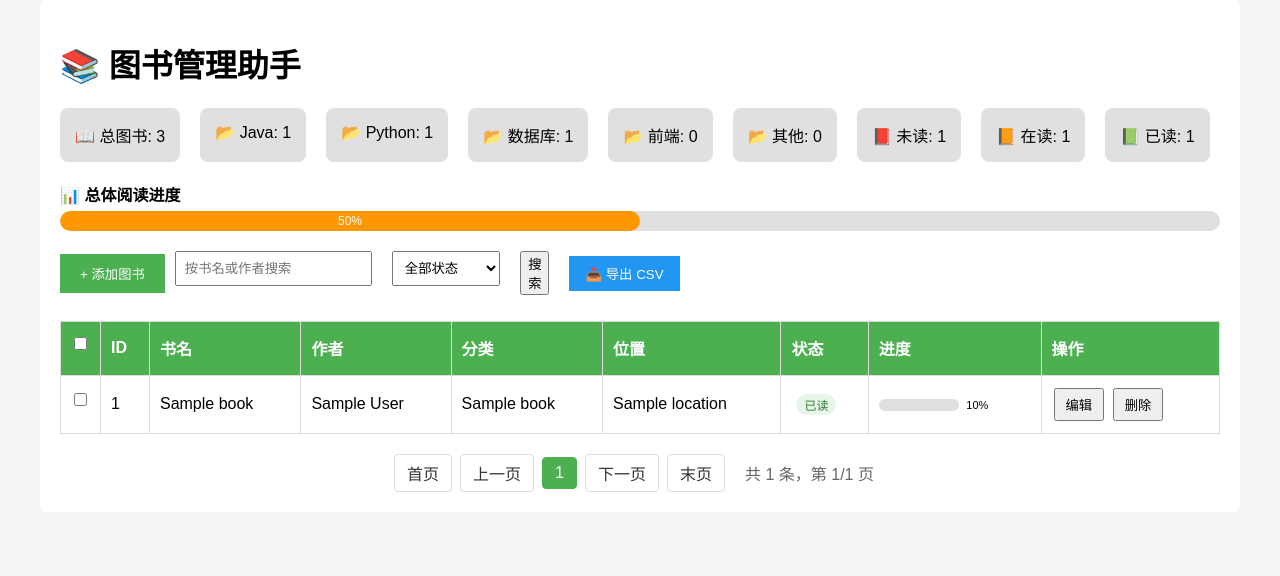
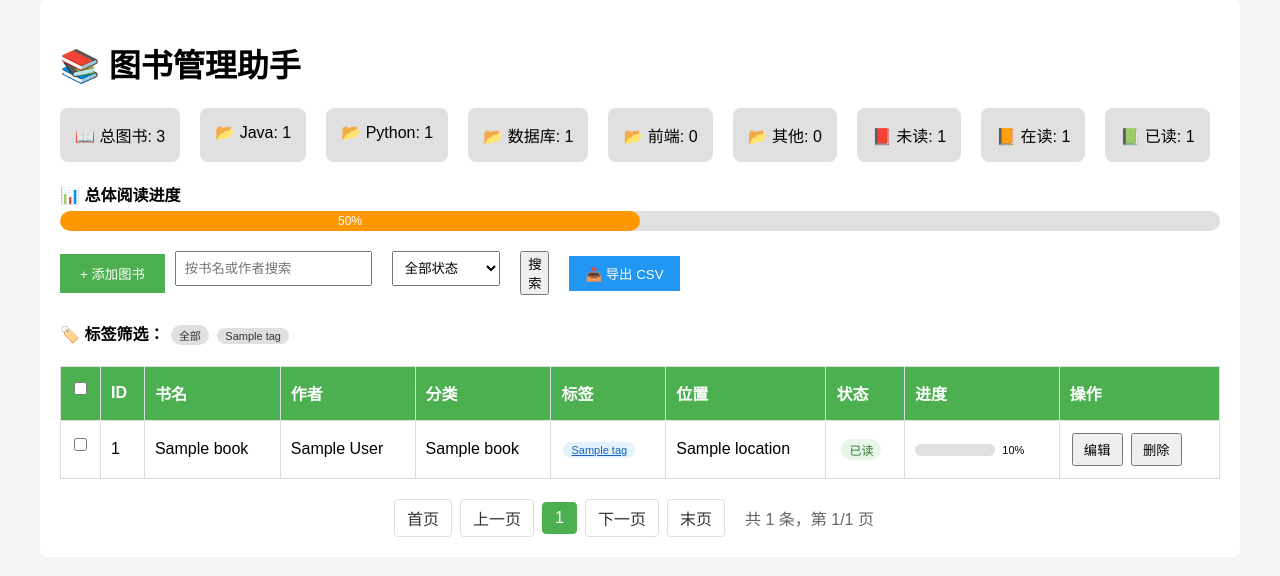
Before and after one commit to immortal-water/iw_book_manager, a Flask app: template src/templates/index.html in a window 1280 px wide. Shown: the part 21-597 px from the top of the page. Run offline with Flask 3, Linux system fonts and the light colour scheme; data comes from the database, SQL or seed files in the repository; both versions use the stored data as it was after the commit; the template is opened without the code that fills it: most values are stand-ins (such as "Sample title", 1, 10 or a date in 2020).

Commit message:
feat: 完成 F-14

```diff
--- a/main.py
+++ b/main.py
@@ -35,11 +35,22 @@ if not os.path.exists(DB_PATH):
     print("首次运行，正在初始化数据库...")
     init_db()
 
+def get_book_tags(conn, book_id):
+    """获取指定图书的标签列表"""
+    tags = conn.execute(
+        "SELECT tag.id, tag.name FROM tag "
+        "INNER JOIN book_tag ON tag.id = book_tag.tag_id "
+        "WHERE book_tag.book_id = ?",
+        (book_id,)
+    ).fetchall()
+    return [dict(tag) for tag in tags]
+
 # 首页
 @app.route('/')
 def index():
     search = request.args.get('search', '')
     status_filter = request.args.get('status', '')
+    tag_filter = request.args.get('tag', '')
     page = request.args.get('page', 1, type=int)
     if page < 1:
         page = 1
@@ -58,16 +69,19 @@ def index():
         conditions.append("book.status = ?")
         params.append(status_filter)
 
+    if tag_filter:
+        conditions.append("book.id IN (SELECT book_id FROM book_tag WHERE tag_id = ?)")
+        params.append(tag_filter)
+
     where_clause = ""
     if conditions:
         where_clause = "WHERE " + " AND ".join(conditions)
 
     # 查询总记录数
-    count_sql = f"SELECT COUNT(*) as total FROM book LEFT JOIN category ON book.category_id = category.id {where_clause}"
+    count_sql = f"SELECT COUNT(DISTINCT book.id) as total FROM book LEFT JOIN category ON book.category_id = category.id {where_clause}"
     total_count = conn.execute(count_sql, params).fetchone()['total']
     total_pages = max(1, math.ceil(total_count / PER_PAGE))
 
-    # 修正页码
     if page > total_pages:
         page = total_pages
 
@@ -75,7 +89,7 @@ def index():
 
     # 分页查询
     books = conn.execute(
-        f"SELECT book.*, category.name as category_name FROM book "
+        f"SELECT DISTINCT book.*, category.name as category_name FROM book "
         f"LEFT JOIN category ON book.category_id = category.id "
         f"{where_clause} "
         f"ORDER BY book.id DESC "
@@ -83,7 +97,7 @@ def index():
         params + [PER_PAGE, offset]
     ).fetchall()
 
-    # 计算每本图书的阅读进度百分比
+    # 计算每本图书的阅读进度和关联标签
     books_with_progress = []
     for book in books:
         book_dict = dict(book)
@@ -94,9 +108,10 @@ def index():
         else:
             progress = 0
         book_dict['progress'] = progress
+        book_dict['tags'] = get_book_tags(conn, book['id'])
         books_with_progress.append(book_dict)
 
-    # 计算总体阅读进度（基于全部数据）
+    # 总体阅读进度
     total_books_all = conn.execute("SELECT COUNT(*) as count FROM book").fetchone()['count']
     if total_books_all > 0:
         status_progress = {'未读': 0, '在读': 50, '已读': 100}
@@ -106,13 +121,16 @@ def index():
         overall_progress = 0
 
     categories = conn.execute("SELECT * FROM category").fetchall()
+    all_tags = conn.execute("SELECT * FROM tag ORDER BY id").fetchall()
     conn.close()
 
     return render_template('index.html',
                            books=books_with_progress,
                            categories=categories,
+                           all_tags=all_tags,
                            search=search,
                            status_filter=status_filter,
+                           tag_filter=tag_filter,
                            overall_progress=overall_progress,
                            page=page,
                            total_pages=total_pages,
@@ -127,13 +145,29 @@ def add_book():
     category_id = request.form.get('category_id')
     location = request.form.get('location', '')
     status = request.form.get('status', '未读')
+    tags = request.form.get('tags', '')
 
     conn = get_db()
-    conn.execute(
+    cursor = conn.execute(
         "INSERT INTO book (title, author, isbn, category_id, location, status) "
         "VALUES (?, ?, ?, ?, ?, ?)",
         (title, author, isbn, category_id, location, status)
     )
+    book_id = cursor.lastrowid
+
+    # 处理标签
+    if tags:
+        tag_names = [t.strip() for t in tags.split(',') if t.strip()]
+        for tag_name in tag_names:
+            # 查找或创建标签
+            tag = conn.execute("SELECT id FROM tag WHERE name = ?", (tag_name,)).fetchone()
+            if not tag:
+                cursor = conn.execute("INSERT INTO tag (name) VALUES (?)", (tag_name,))
+                tag_id = cursor.lastrowid
+            else:
+                tag_id = tag['id']
+            conn.execute("INSERT OR IGNORE INTO book_tag (book_id, tag_id) VALUES (?, ?)", (book_id, tag_id))
+
     conn.commit()
     conn.close()
 
@@ -168,8 +202,13 @@ def batch_delete_books():
 def get_book(book_id):
     conn = get_db()
     book = conn.execute("SELECT * FROM book WHERE id = ?", (book_id,)).fetchone()
+    if not book:
+        conn.close()
+        return jsonify({})
+    book_dict = dict(book)
+    book_dict['tags'] = get_book_tags(conn, book_id)
     conn.close()
-    return jsonify(dict(book))
+    return jsonify(book_dict)
 
 # 更新图书
 @app.route('/book/update/<int:book_id>', methods=['POST'])
@@ -180,6 +219,7 @@ def update_book(book_id):
     category_id = request.form.get('category_id')
     location = request.form.get('location', '')
     status = request.form.get('status', '未读')
+    tags = request.form.get('tags', '')
 
     conn = get_db()
     conn.execute(
@@ -187,6 +227,20 @@ def update_book(book_id):
         "WHERE id=?",
         (title, author, isbn, category_id, location, status, book_id)
     )
+
+    # 更新标签：先删除旧关联，再插入新关联
+    conn.execute("DELETE FROM book_tag WHERE book_id = ?", (book_id,))
+    if tags:
+        tag_names = [t.strip() for t in tags.split(',') if t.strip()]
+        for tag_name in tag_names:
+            tag = conn.execute("SELECT id FROM tag WHERE name = ?", (tag_name,)).fetchone()
+            if not tag:
+                cursor = conn.execute("INSERT INTO tag (name) VALUES (?)", (tag_name,))
+                tag_id = cursor.lastrowid
+            else:
+                tag_id = tag['id']
+            conn.execute("INSERT OR IGNORE INTO book_tag (book_id, tag_id) VALUES (?, ?)", (book_id, tag_id))
+
     conn.commit()
     conn.close()
     return jsonify({"success": True})
--- a/src/templates/index.html
+++ b/src/templates/index.html
@@ -39,13 +39,19 @@
         .status-reading { background: #fff3e0; color: #e65100; }
         .status-done { background: #e8f5e9; color: #2e7d32; }
 
-        /* 分页样式 */
         .pagination { display: flex; justify-content: center; align-items: center; gap: 8px; margin-top: 20px; }
         .page-btn { padding: 6px 12px; border: 1px solid #ddd; background: white; cursor: pointer; border-radius: 4px; text-decoration: none; color: #333; }
         .page-btn:hover { background: #e0e0e0; }
         .page-btn.active { background: #4CAF50; color: white; border-color: #4CAF50; }
         .page-btn:disabled { color: #ccc; cursor: not-allowed; }
         .page-info { padding: 6px 12px; color: #666; }
+
+        /* 标签样式 */
+        .tag { display: inline-block; padding: 2px 8px; margin: 1px 2px; border-radius: 10px; font-size: 11px; background: #e3f2fd; color: #1565c0; }
+        .tag-filter { display: inline-block; padding: 2px 8px; margin: 1px 2px; border-radius: 10px; font-size: 11px; background: #e0e0e0; color: #333; cursor: pointer; text-decoration: none; }
+        .tag-filter:hover { background: #bdbdbd; }
+        .tag-filter.active { background: #1565c0; color: white; }
+        .tag-hint { font-size: 11px; color: #999; margin-top: 2px; }
     </style>
 </head>
 <body>
@@ -72,6 +78,7 @@
                 <option value="在读" {% if status_filter == '在读' %}selected{% endif %}>在读</option>
                 <option value="已读" {% if status_filter == '已读' %}selected{% endif %}>已读</option>
             </select>
+            <input type="hidden" name="tag" value="{{ tag_filter }}">
             <button type="submit">搜索</button>
         </form>
 
@@ -79,11 +86,22 @@
         <button class="batch-delete-btn" id="batchDeleteBtn" onclick="batchDelete()">🗑 批量删除</button>
     </div>
 
+    <!-- 标签筛选栏 -->
+    {% if all_tags %}
+    <div style="margin-bottom: 15px;">
+        <span style="font-weight: bold;">🏷️ 标签筛选：</span>
+        <a class="tag-filter {% if not tag_filter %}active{% endif %}" href="?search={{ search }}&status={{ status_filter }}">全部</a>
+        {% for tag in all_tags %}
+        <a class="tag-filter {% if tag_filter == tag.id|string %}active{% endif %}" href="?search={{ search }}&status={{ status_filter }}&tag={{ tag.id }}">{{ tag.name }}</a>
+        {% endfor %}
+    </div>
+    {% endif %}
+
     <table>
         <thead>
             <tr>
                 <th class="select-all-cell"><input type="checkbox" id="selectAll" onclick="toggleSelectAll()"></th>
-                <th>ID</th><th>书名</th><th>作者</th><th>分类</th><th>位置</th><th>状态</th><th>进度</th><th>操作</th>
+                <th>ID</th><th>书名</th><th>作者</th><th>分类</th><th>标签</th><th>位置</th><th>状态</th><th>进度</th><th>操作</th>
             </tr>
         </thead>
         <tbody>
@@ -94,6 +112,15 @@
                 <td>{{ book.title }}</td>
                 <td>{{ book.author }}</td>
                 <td>{{ book.category_name or '无' }}</td>
+                <td>
+                    {% if book.tags %}
+                    {% for tag in book.tags %}
+                    <a class="tag" href="?tag={{ tag.id }}&search={{ search }}&status={{ status_filter }}">{{ tag.name }}</a>
+                    {% endfor %}
+                    {% else %}
+                    <span style="color: #ccc;">-</span>
+                    {% endif %}
+                </td>
                 <td>{{ book.location or '-' }}</td>
                 <td>
                     {% if book.status == '未读' %}
@@ -123,16 +150,15 @@
             </tr>
             {% endfor %}
             {% if not books %}
-            <tr><td colspan="8" style="text-align: center; color: #999;">暂无图书数据</td></tr>
+            <tr><td colspan="9" style="text-align: center; color: #999;">暂无图书数据</td></tr>
             {% endif %}
         </tbody>
     </table>
 
-    <!-- 分页导航 -->
     <div class="pagination">
         {% if page > 1 %}
-        <a class="page-btn" href="?page=1&search={{ search }}&status={{ status_filter }}">首页</a>
-        <a class="page-btn" href="?page={{ page - 1 }}&search={{ search }}&status={{ status_filter }}">上一页</a>
+        <a class="page-btn" href="?page=1&search={{ search }}&status={{ status_filter }}&tag={{ tag_filter }}">首页</a>
+        <a class="page-btn" href="?page={{ page - 1 }}&search={{ search }}&status={{ status_filter }}&tag={{ tag_filter }}">上一页</a>
         {% else %}
         <span class="page-btn" disabled>首页</span>
         <span class="page-btn" disabled>上一页</span>
@@ -142,15 +168,15 @@
             {% if p == page %}
             <span class="page-btn active">{{ p }}</span>
             {% elif p <= 3 or p > total_pages - 3 or (p >= page - 1 and p <= page + 1) %}
-            <a class="page-btn" href="?page={{ p }}&search={{ search }}&status={{ status_filter }}">{{ p }}</a>
+            <a class="page-btn" href="?page={{ p }}&search={{ search }}&status={{ status_filter }}&tag={{ tag_filter }}">{{ p }}</a>
             {% elif p == 4 or p == total_pages - 3 %}
             <span class="page-info">...</span>
             {% endif %}
         {% endfor %}
 
         {% if page < total_pages %}
-        <a class="page-btn" href="?page={{ page + 1 }}&search={{ search }}&status={{ status_filter }}">下一页</a>
-        <a class="page-btn" href="?page={{ total_pages }}&search={{ search }}&status={{ status_filter }}">末页</a>
+        <a class="page-btn" href="?page={{ page + 1 }}&search={{ search }}&status={{ status_filter }}&tag={{ tag_filter }}">下一页</a>
+        <a class="page-btn" href="?page={{ total_pages }}&search={{ search }}&status={{ status_filter }}&tag={{ tag_filter }}">末页</a>
         {% else %}
         <span class="page-btn" disabled>下一页</span>
         <span class="page-btn" disabled>末页</span>
@@ -177,6 +203,8 @@
             <label>位置</label><input type="text" id="location">
             <label>状态</label>
             <select id="status"><option>未读</option><option>在读</option><option>已读</option></select>
+            <label>标签</label><input type="text" id="tagsInput" placeholder="多个标签用逗号分隔，如：经典,进阶">
+            <div class="tag-hint">📌 输入标签名后保存，新标签会自动创建</div>
             <button type="submit">保存</button>
             <button type="button" onclick="closeModal()">取消</button>
         </form>
@@ -218,6 +246,7 @@
         document.getElementById('modalTitle').innerText = '添加图书';
         document.getElementById('bookForm').reset();
         document.getElementById('bookId').value = '';
+        document.getElementById('tagsInput').value = '';
         document.getElementById('modal').style.display = 'block';
     }
 
@@ -232,6 +261,12 @@
         document.getElementById('categoryId').value = book.category_id;
         document.getElementById('location').value = book.location || '';
         document.getElementById('status').value = book.status;
+        // 将标签数组转为逗号分隔字符串
+        if (book.tags && book.tags.length > 0) {
+            document.getElementById('tagsInput').value = book.tags.map(t => t.name).join(', ');
+        } else {
+            document.getElementById('tagsInput').value = '';
+        }
         document.getElementById('modal').style.display = 'block';
     }
 
@@ -245,6 +280,7 @@
         formData.append('category_id', document.getElementById('categoryId').value);
         formData.append('location', document.getElementById('location').value);
         formData.append('status', document.getElementById('status').value);
+        formData.append('tags', document.getElementById('tagsInput').value);
 
         const url = id ? `/book/update/${id}` : '/book/add';
         await fetch(url, { method: 'POST', body: formData });
```
Also changed, not shown: F-14更新 数据迁移脚本 结项时删除.py (added, +57 -0 lines), sql/schema.sql (+34 -1 lines).
